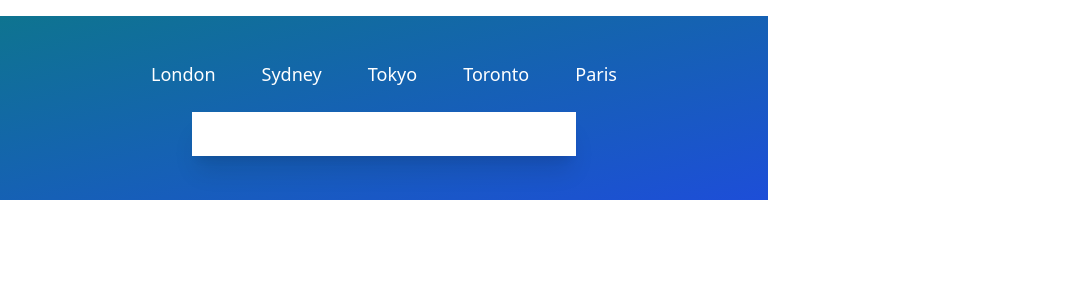
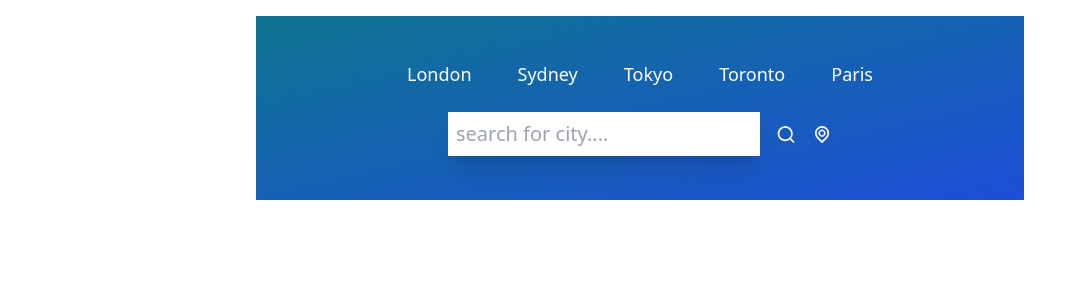
Before and after one commit to munenebrian/Phase-2-Final-project-Weather-App, a React (Create React App) app in the folder weather-app/: page / in a window 1280 px wide. Shown: the top 300 px of the page, without its empty margins (0-1087 px from the left). Built offline with nearby package versions, Linux system fonts and the light colour scheme.

Commit message:
added icons to the input bar!

```diff
--- a/weather-app/src/App.js
+++ b/weather-app/src/App.js
@@ -6,7 +6,7 @@ import Inputs from './components/Inputs';
 function App() {
 
   return (
-    <div className="mx-auot max-w-screen-md mt-4 py-5 px-32 bg-gradient-to-br from-cyan-700 to-blue-700 h-fit shodow-xl shadow-gray-400">
+    <div className="mx-auto max-w-screen-md mt-4 py-5 px-32 bg-gradient-to-br  from-cyan-700 to-blue-700 h-fit shodow-xl shadow-gray-400">
       <TopButton/>
       <Inputs/>
     </div>
--- a/weather-app/src/components/Inputs.js
+++ b/weather-app/src/components/Inputs.js
@@ -1,11 +1,17 @@
 import React from 'react'
-import { UilAirplay, UilLocationPoint } from '@iconscout/react-unicons'
+import { UilSearch, UilLocationPoint } from '@iconscout/react-unicons'
 
 function Inputs() {
   return (
     <div className="flex flex-row justify-center my-6">
         <div className="flex flex-row w-3/4 items-center space-x-4">
-            <input type="text" className="text-xl font-light p-2 w-full shadow-xl"/>
+            <input
+            type="text"
+            placeholder="Search for city...."
+            className="text-xl font-light p-2 w-full shadow-xl focus:outline-none capitalize placeholder:lowercase"
+            />
+            <UilSearch size={25} className="text-white cursor-pointer transition ease-out hover:scale-125"/>
+            <UilLocationPoint size={25} className="text-white cursor-pointer transition ease-out hover:scale-125"/>
         </div>
     </div>
   )
```
